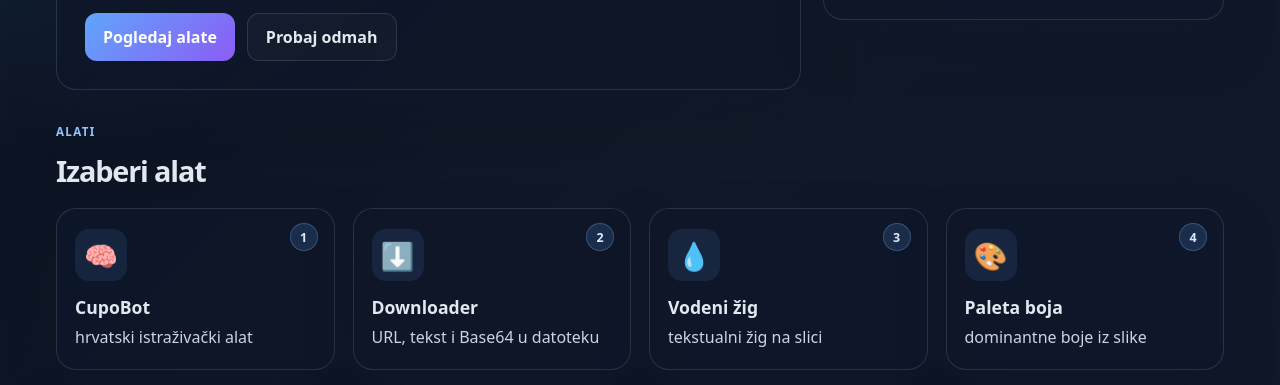
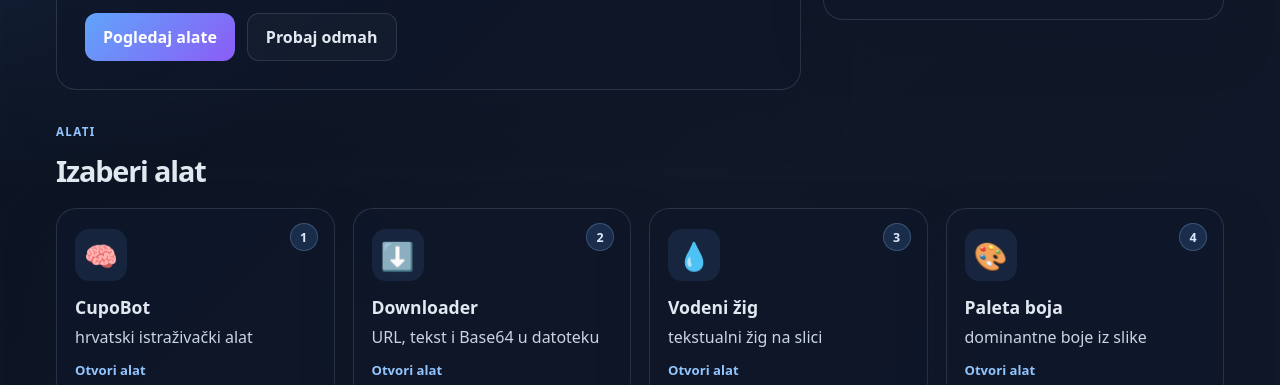
Before and after one commit to HrvatskiKanal/hrvatski-kanal-studio, a plain HTML site: page index.html in a window 1280 px wide. Shown: the part 403-788 px from the top of the page. Drawn offline with Linux system fonts and the light colour scheme.

Commit message:
ui: link tool names and CupoBot documents

```diff
--- a/app.js
+++ b/app.js
@@ -1,5 +1,5 @@
 const tools = [
-  { name: 'CupoBot', slug: 'cupobot', description: 'hrvatski istraživački alat', icon: '🧠', href: 'tools/cupobot.html' },
+  { name: 'CupoBot', slug: 'cupobot', description: 'hrvatski istraživački alat', icon: '🧠', href: 'tools/cupobot.html', docsHref: 'https://github.com/Hrvatski-Kanal/cupobot-hub' },
   { name: 'Downloader', slug: 'downloader', description: 'URL, tekst i Base64 u datoteku', icon: '⬇️', href: 'tools/downloader.html' },
   { name: 'Vodeni žig', slug: 'vodeni-zig', description: 'tekstualni žig na slici', icon: '💧', href: 'tools/vodeni-zig.html' },
   { name: 'Paleta boja', slug: 'paleta-boja', description: 'dominantne boje iz slike', icon: '🎨', href: 'tools/paleta-boja.html' },
@@ -20,14 +20,16 @@ const grid = document.getElementById('toolGrid');
 
 if (grid) {
   tools.forEach((tool, index) => {
-    const card = document.createElement('a');
-    card.href = tool.href;
+    const card = document.createElement('article');
     card.className = 'tool-card';
+    const nameHref = tool.docsHref || tool.href;
+    const external = tool.docsHref ? ' target="_blank" rel="noopener noreferrer"' : '';
     card.innerHTML = `
       <div class="tool-number">${index + 1}</div>
       <div class="tool-icon">${tool.icon}</div>
-      <div class="tool-name">${tool.name}</div>
+      <a class="tool-name" href="${nameHref}"${external}>${tool.name}</a>
       <div class="tool-desc">${tool.description}</div>
+      <a class="tool-open" href="${tool.href}">Otvori alat</a>
     `;
     grid.appendChild(card);
   });
--- a/styles.css
+++ b/styles.css
@@ -248,14 +248,32 @@ body {
 }
 
 .tool-name {
+  display: block;
+  color: var(--text);
+  text-decoration: none;
   font-size: 1.1rem;
   font-weight: 800;
   margin-bottom: 6px;
 }
 
+.tool-name:hover,
+.tool-open:hover {
+  color: #bfdbfe;
+  text-decoration: underline;
+}
+
 .tool-desc {
   color: var(--muted);
   line-height: 1.5;
+}
+
+.tool-open {
+  display: inline-block;
+  margin-top: 12px;
+  color: #93c5fd;
+  font-size: 0.82rem;
+  font-weight: 700;
+  text-decoration: none;
 }
 
 .tool-page {
```
